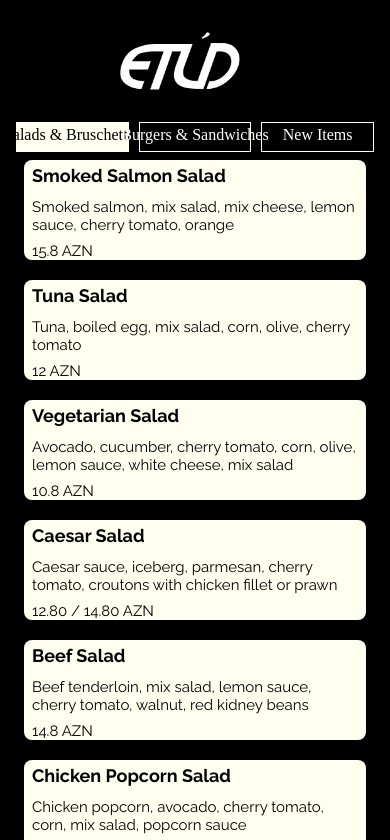
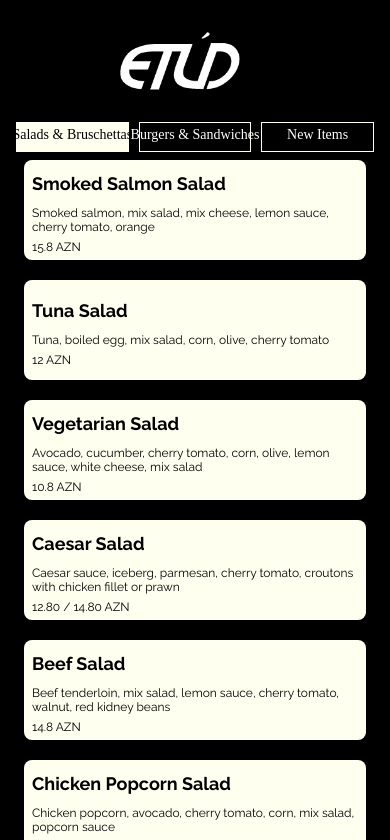
Before and after one commit to Deviali/etud-2025, a React (Create React App) app: page /Qr-Menu in a window 390 px wide. Shown: the top 840 px of the page. Built offline with nearby package versions, Linux system fonts and the light colour scheme; a web font is replaced by a local one.

Commit message:
smaller fonts

```diff
--- a/src/components/Navbar.css
+++ b/src/components/Navbar.css
@@ -143,7 +143,7 @@ backdrop-filter: blur(5px);
         flex-direction: column;
         justify-content: space-evenly;
         width: 100%;
-        height: 95vh;
+        height: 101vh;
         position: absolute;
         top: 0;
         left: -100%;
--- a/src/components/pages/OurStory.js
+++ b/src/components/pages/OurStory.js
@@ -23,7 +23,7 @@ function OurStory() {
       <Slider items={imageItems} TextForMiddle='' autoPlayInterval={3000}/>
       <div className="story-info"ref={addToRefs}>
         <p className="h__catorze">Our Story</p>
-        <p className="p__raleway">"Dante, one of Greenwich Village’s most beloved stomping grounds, has undergone a transformation 104 years in the making. Its latest incarnation: the world’s best bar."</p>
+        {/* <p className="p__raleway">"Dante, one of Greenwich Village’s most beloved stomping grounds, has undergone a transformation 104 years in the making. Its latest incarnation: the world’s best bar."</p> */}
       </div>
       <SectionLR
       title="Live Music at ETUD"
--- a/src/components/pages/QrMenu.css
+++ b/src/components/pages/QrMenu.css
@@ -132,7 +132,7 @@
         -ms-overflow-style: none !important; /* IE and Edge */
     }
     .button-holders-qr .button{
-        font-size: 16px;
+        font-size: 14px;
     }
 
     .button {
@@ -146,7 +146,7 @@
     }
     .qr-text p{
         margin: 0.5em 0;
-        font-size: 15px;
+        font-size: 12px;
     }
     .qr-highlight-box .qr-text p{
         font-size: 18px;
--- a/src/components/pages/QrMenu.js
+++ b/src/components/pages/QrMenu.js
@@ -24,8 +24,8 @@ function QrMenu() {
 
   // Truncate description to 100 characters for qr-list only
   const truncateDescription = (desc) => {
-    if (desc && desc.length > 100) {
-      return desc.slice(0, 100) + "...";
+    if (desc && desc.length > 90) {
+      return desc.slice(0, 90) + "...";
     }
     return desc;
   };
```
